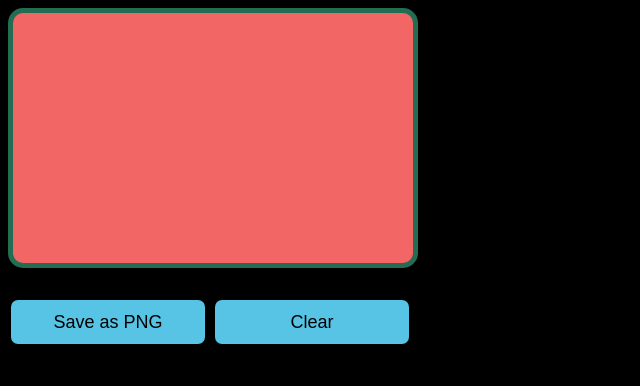
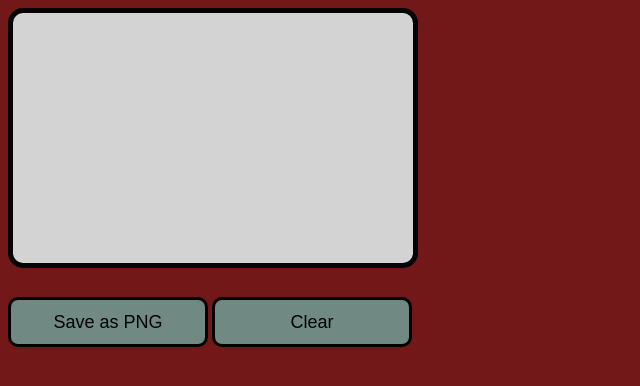
Before and after one commit to louisrabit/SignaturePad, a plain HTML site: page index.html in a window 1280 px wide. Shown: the whole page, without its empty margins (0-640 px from the left). Drawn offline with Linux system fonts and the light colour scheme.

Commit message:
change styles

```diff
--- a/canvas.js
+++ b/canvas.js
@@ -68,7 +68,9 @@ document.getElementById('clear').addEventListener('click', function() {
 
 
 
-      canvas.addEventListener("touchstart", function(event){
+      // phone touch screen
+
+      /* canvas.addEventListener("touchstart", function(event){
       lastX = event.touches[0].clientX-canvas.offsetLeft;
       lastY = event.touches[0].clientY-canvas.offsetTop;
       });
@@ -78,4 +80,4 @@ document.getElementById('clear').addEventListener('click', function() {
         var x = event.touches[0].clientX-canvas.offsetLeft;
         var y = event.touches[0].clientY-canvas.offsetLeft;
         isDrawing(x,y);
-      })
+      }) */
--- a/index.css
+++ b/index.css
@@ -1,12 +1,12 @@
 body {
     height: 100vh;
-    background-color: black;
+    background-color: rgb(114, 24, 24);
   }
 
   canvas {
-    background-color: #f36666;
+    background-color:lightgray ;
     border-radius: 15px;
-    border: 5px solid rgb(35, 109, 82);
+    border: 5px solid rgb(4, 4, 4);
    /*  padding-left: 0;
     padding-right: 0;
     margin-left: auto;
@@ -28,7 +28,7 @@ body {
           border-radius: 10px;
           position: relative;
           padding: 10px;
-          background-color: #57c4e5;
+          background-color: #70d5cc98;
           border: 3px solid black;
           color: black;
           display: block-inline;
```
